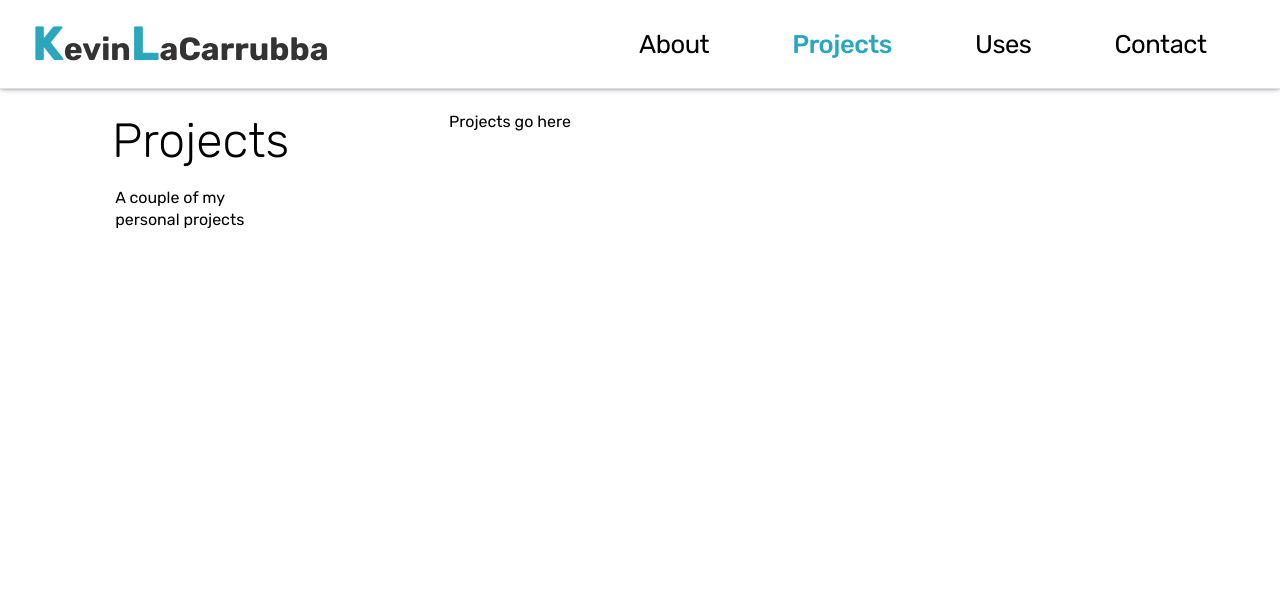
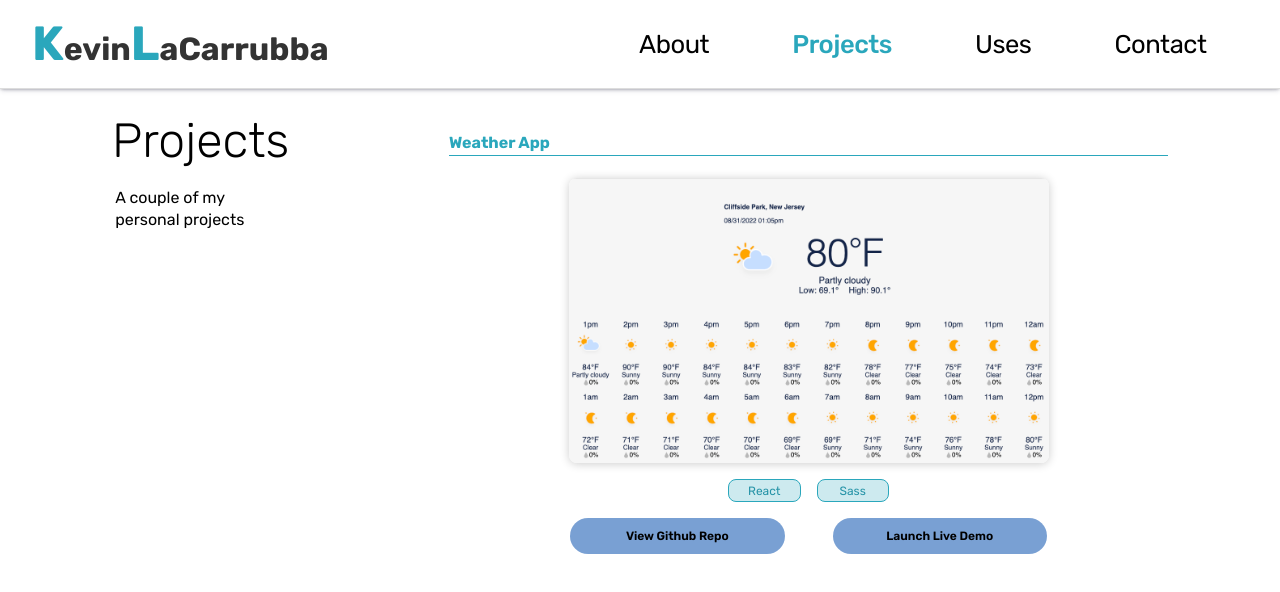
Before and after one commit to KevinLaCarrubba/Portfolio, a React (Create React App) app: page /projects in a window 1280 px wide. Shown: the top 592 px of the page. Built offline with nearby package versions, Linux system fonts and the light colour scheme.

Commit message:
Added projects idea

```diff
--- a/src/Pages/ProjectsPage/ProjectsPage.module.scss
+++ b/src/Pages/ProjectsPage/ProjectsPage.module.scss
@@ -16,5 +16,68 @@
     }
     .rightSide {
         width: 60rem;
+        .appView {
+            .appName {
+                color: var(--ColorOne);
+                padding-bottom: 0.2rem;
+                border-bottom: 1px solid var(--ColorOne);
+                width: 100%;
+            }
+            .infoContainer {
+                display: flex;
+                flex-direction: column;
+                align-items: center;
+                .appImage {
+                    width: 30rem;
+                    border-radius: 8px;
+                    box-shadow: 0 1px 10px rgba(0, 0, 0, 0.2);
+                }
+            }
+            .tagBox {
+                padding-top: 1rem;
+                display: flex;
+                column-gap: 1rem;
+
+                .tag {
+                    display: flex;
+                    font-size: 12px;
+                    justify-content: center;
+                    width: 4rem;
+                    padding: 0.2rem;
+                    border: 1.9px solid var(--ColorOne);
+                    border-radius: 8px;
+                    color: rgb(37, 147, 167);
+                    background-color: rgba(42, 166, 188, 0.237);
+                    cursor: pointer;
+                }
+            }
+            .siteLinks {
+                display: flex;
+                padding-top: 1rem;
+                column-gap: 3rem;
+
+                .link {
+                    display: flex;
+                    font-size: 12px;
+                    font-weight: 600;
+                    justify-content: center;
+                    width: 12rem;
+                    padding: 0.7rem;
+                    border-radius: 5rem;
+                    // background-color: rgba(108, 198, 68, 0.8);
+                    background-color: rgba(64, 120, 192, 0.7);
+                    border: 1psx solid rgb(64, 120, 192);
+                    cursor: pointer;
+                    transition: ease 0.6s;
+                    a {
+                        text-decoration: none;
+                        color: black;
+                    }
+                    &:hover {
+                        transform: translateY(-0.2rem);
+                    }
+                }
+            }
+        }
     }
 }
--- a/src/Pages/ProjectsPage/index.js
+++ b/src/Pages/ProjectsPage/index.js
@@ -1,5 +1,6 @@
 import React from 'react'
 import styles from './ProjectsPage.module.scss'
+import WeatherApp from '../../images/WeatherApp.png'
 
 const ProjectsPage = () => {
     return (
@@ -9,7 +10,34 @@ const ProjectsPage = () => {
                 <p>A couple of my </p>
                 <p>personal projects</p>
             </div>
-            <div className={styles.rightSide}>Projects go here</div>
+            <div className={styles.rightSide}>
+                <div className={styles.appView}>
+                    <h4 className={styles.appName}>Weather App</h4>
+                    <div className={styles.infoContainer}>
+                        <img
+                            className={styles.appImage}
+                            src={WeatherApp}
+                            alt="Weather App Display"
+                        />
+                        <div className={styles.tagBox}>
+                            <div className={styles.tag}>React</div>
+                            <div className={styles.tag}>Sass</div>
+                        </div>
+                        <div className={styles.siteLinks}>
+                            <div className={styles.link}>
+                                <a href="https://www.google.com">
+                                    View Github Repo
+                                </a>
+                            </div>
+                            <div className={styles.link}>
+                                <a href="https://www.google.com">
+                                    Launch Live Demo
+                                </a>
+                            </div>
+                        </div>
+                    </div>
+                </div>
+            </div>
         </div>
     )
 }
```
Also changed, not shown: src/images/WeatherApp.png (added).
